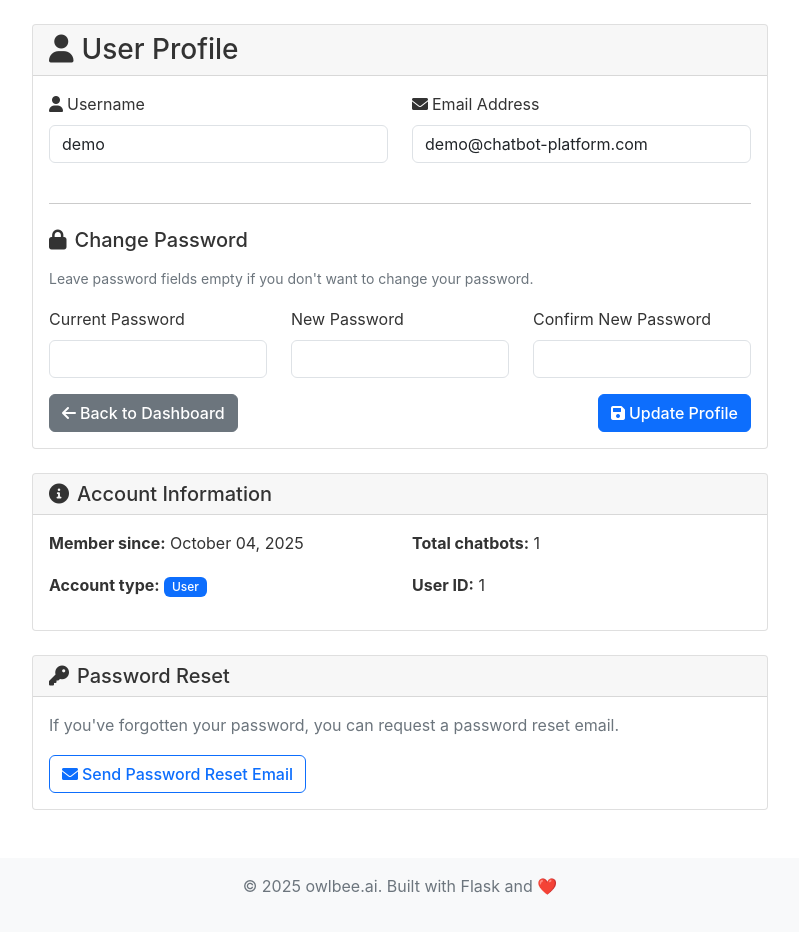
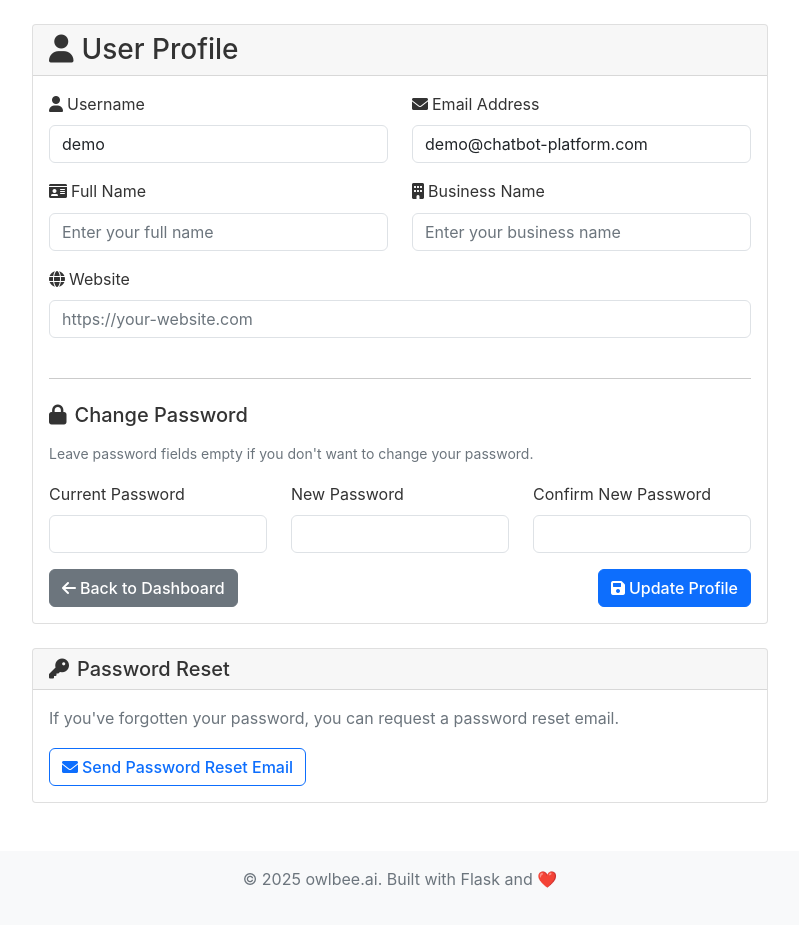
Before and after one commit to hifarrer/chatbot-platform, a Flask app: page /profile in a window 1280 px wide. Shown: the part 58-990 px from the top of the page, without its empty margins (240-1039 px from the left). After the commit the page ends 946 px from the top, so only its background shows below. Run offline with Flask 3, Linux system fonts and the light colour scheme; a user stored in the database is signed in; data comes from the database, SQL or seed files in the repository; some libraries are stand-ins or nearby versions.

Commit message:
user profile 2

```diff
--- a/app.py
+++ b/app.py
@@ -40,6 +40,10 @@ class User(UserMixin, db.Model):
     password_hash = db.Column(db.String(255), nullable=False)
     is_admin = db.Column(db.Boolean, default=False, nullable=False)
     created_at = db.Column(db.DateTime, default=datetime.utcnow)
+    # Profile fields
+    full_name = db.Column(db.String(100), nullable=True)
+    business_name = db.Column(db.String(100), nullable=True)
+    website = db.Column(db.String(255), nullable=True)
     chatbots = db.relationship('Chatbot', backref='owner', lazy=True, cascade='all, delete-orphan')
 
 class Chatbot(db.Model):
@@ -758,6 +762,9 @@ Best regards,
             # Handle profile updates
             username = request.form.get('username', '').strip()
             email = request.form.get('email', '').strip()
+            full_name = request.form.get('full_name', '').strip()
+            business_name = request.form.get('business_name', '').strip()
+            website = request.form.get('website', '').strip()
             current_password = request.form.get('current_password', '').strip()
             new_password = request.form.get('new_password', '').strip()
             confirm_password = request.form.get('confirm_password', '').strip()
@@ -782,6 +789,9 @@ Best regards,
             # Update basic profile info
             current_user.username = username
             current_user.email = email
+            current_user.full_name = full_name if full_name else None
+            current_user.business_name = business_name if business_name else None
+            current_user.website = website if website else None
 
             # Handle password change if provided
             if new_password:
--- /dev/null
+++ b/migrate_add_user_profile_fields.sql
@@ -0,0 +1,16 @@
+-- Migration to add profile fields to user table
+-- Run this SQL to add the new fields to your database
+
+-- Add new columns to the user table
+ALTER TABLE "user" ADD COLUMN full_name VARCHAR(100);
+ALTER TABLE "user" ADD COLUMN business_name VARCHAR(100);
+ALTER TABLE "user" ADD COLUMN website VARCHAR(255);
+
+-- Add comments for documentation
+COMMENT ON COLUMN "user".full_name IS 'User full name for profile display';
+COMMENT ON COLUMN "user".business_name IS 'User business or company name';
+COMMENT ON COLUMN "user".website IS 'User website URL';
+
+-- Optional: Update existing users with default values if needed
+-- UPDATE "user" SET full_name = username WHERE full_name IS NULL;
+-- UPDATE "user" SET business_name = 'Individual' WHERE business_name IS NULL;
--- a/templates/profile.html
+++ b/templates/profile.html
@@ -30,6 +30,39 @@
                                 </label>
                                 <input type="email" class="form-control" id="email" name="email"
                                        value="{{ current_user.email }}" required>
+                            </div>
+                        </div>
+                    </div>
+
+                    <div class="row">
+                        <div class="col-md-6">
+                            <div class="mb-3">
+                                <label for="full_name" class="form-label">
+                                    <i class="fas fa-id-card me-1"></i>Full Name
+                                </label>
+                                <input type="text" class="form-control" id="full_name" name="full_name"
+                                       value="{{ current_user.full_name or '' }}" placeholder="Enter your full name">
+                            </div>
+                        </div>
+                        <div class="col-md-6">
+                            <div class="mb-3">
+                                <label for="business_name" class="form-label">
+                                    <i class="fas fa-building me-1"></i>Business Name
+                                </label>
+                                <input type="text" class="form-control" id="business_name" name="business_name"
+                                       value="{{ current_user.business_name or '' }}" placeholder="Enter your business name">
+                            </div>
+                        </div>
+                    </div>
+
+                    <div class="row">
+                        <div class="col-md-12">
+                            <div class="mb-3">
+                                <label for="website" class="form-label">
+                                    <i class="fas fa-globe me-1"></i>Website
+                                </label>
+                                <input type="url" class="form-control" id="website" name="website"
+                                       value="{{ current_user.website or '' }}" placeholder="https://your-website.com">
                             </div>
                         </div>
                     </div>
@@ -75,32 +108,6 @@
             </div>
         </div>
 
-        <!-- Account Information Card -->
-        <div class="card mt-4">
-            <div class="card-header">
-                <h5 class="card-title mb-0">
-                    <i class="fas fa-info-circle me-2"></i>Account Information
-                </h5>
-            </div>
-            <div class="card-body">
-                <div class="row">
-                    <div class="col-md-6">
-                        <p><strong>Member since:</strong> {{ current_user.created_at.strftime('%B %d, %Y') }}</p>
-                        <p><strong>Account type:</strong>
-                            {% if current_user.is_admin %}
-                                <span class="badge bg-danger">Administrator</span>
-                            {% else %}
-                                <span class="badge bg-primary">User</span>
-                            {% endif %}
-                        </p>
-                    </div>
-                    <div class="col-md-6">
-                        <p><strong>Total chatbots:</strong> {{ current_user.chatbots|length }}</p>
-                        <p><strong>User ID:</strong> {{ current_user.id }}</p>
-                    </div>
-                </div>
-            </div>
-        </div>
 
         <!-- Password Reset Card -->
         <div class="card mt-4">
@@ -140,6 +147,17 @@ document.addEventListener('DOMContentLoaded', function() {
     newPassword.addEventListener('input', validatePasswords);
     confirmPassword.addEventListener('input', validatePasswords);
 
+    // Website validation
+    const websiteField = document.getElementById('website');
+    websiteField.addEventListener('blur', function() {
+        const url = this.value.trim();
+        if (url && !url.match(/^https?:\/\/.+/)) {
+            this.setCustomValidity('Please enter a valid URL starting with http:// or https://');
+        } else {
+            this.setCustomValidity('');
+        }
+    });
+
     // Form validation
     const form = document.querySelector('form');
     form.addEventListener('submit', function(e) {
```
Also changed, not shown: PROFILE_UPDATE_SUMMARY.md (added, +71 -0 lines).
